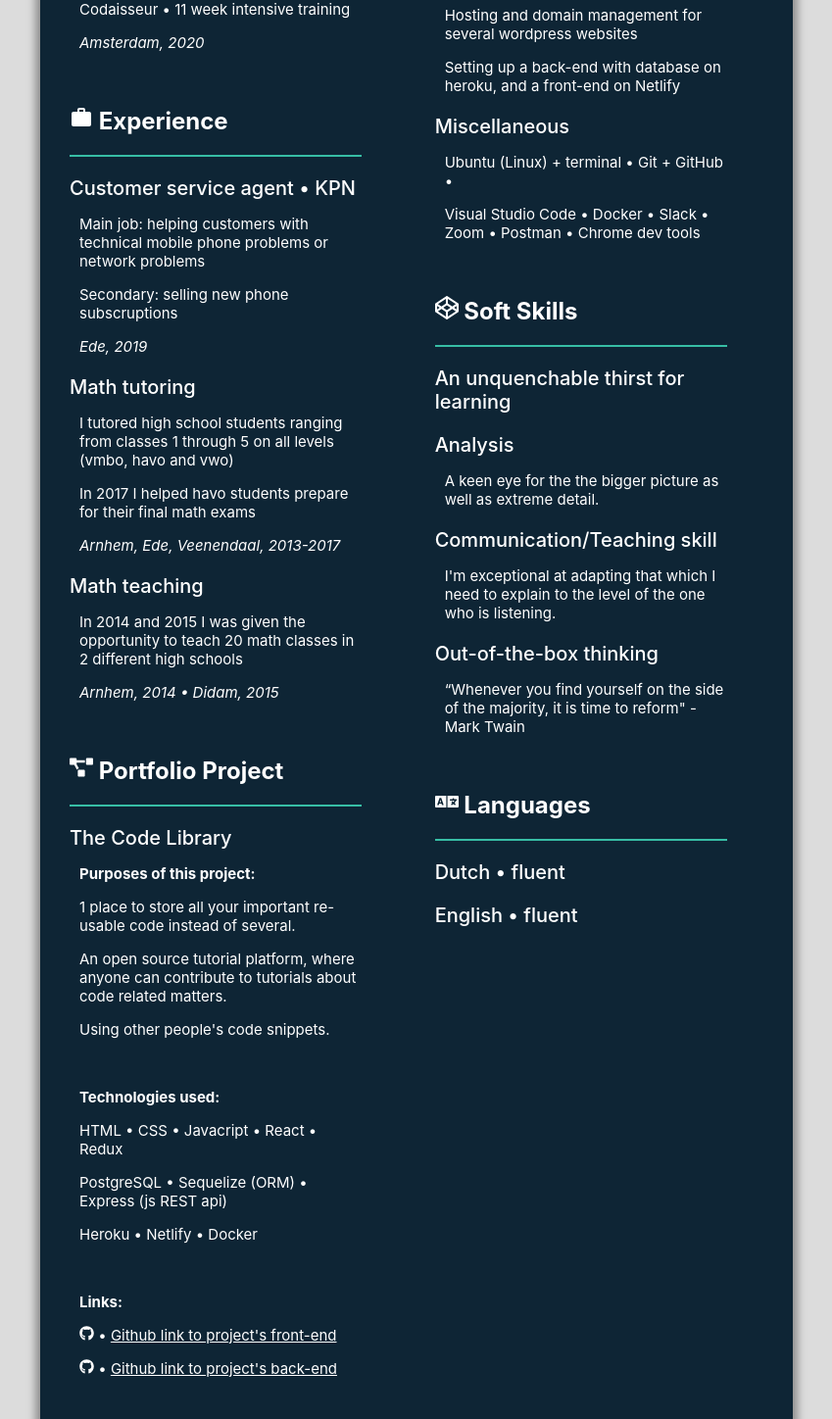
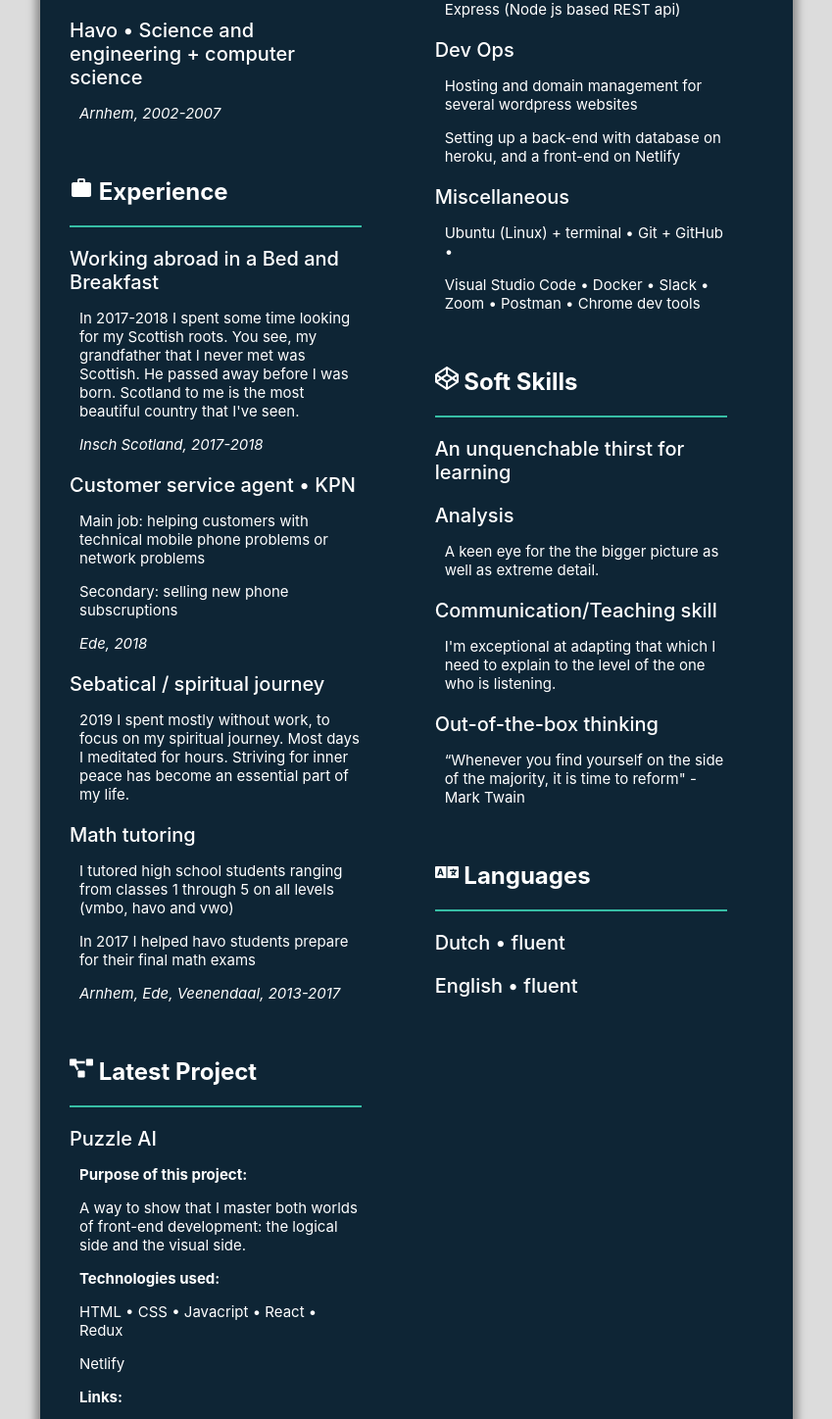
Before and after one commit to colinstringer/portfolio-website, a React (Create React App) app: page /resume in a window 1280 px wide. Shown: the part 902-2350 px from the top of the page at 98% size, without its empty margins (215-1064 px from the left). Built offline with nearby package versions, Linux system fonts and the light colour scheme.

Commit message:
changed portf proj to latest app. added some missing info in cv

```diff
--- a/src/pages/Home/index.js
+++ b/src/pages/Home/index.js
@@ -26,18 +26,18 @@
         </a>
       </div>
       <div className="card card4">
-        <h3>Portfolio project</h3>
+        <h3>My latest project</h3>
         <div className="project">
           <a
             className="code"
-            href="https://github.com/colinstringer/portfolio-website/projects/1"
+            href="https://github.com/colinstringer/puzzle"
             target="_blank"
             rel="noopener noreferrer"
           >
             <FaGithub /> code
           </a>
           <a
-            href="https://the-code-library.netlify.app/"
+            href="https://colins-puzzle.netlify.app/"
             className="demo"
             target="_blank"
             rel="noopener noreferrer"
--- a/src/pages/Resume/index.js
+++ b/src/pages/Resume/index.js
@@ -9,7 +9,8 @@
 } from "react-icons/fa";
 import { FiPhone, FiBook } from "react-icons/fi";
 import { GoMail } from "react-icons/go";
-import { MdWork } from "react-icons/md";
+import { TiCalendar } from "react-icons/ti";
+import { MdWork, MdLocationCity } from "react-icons/md";
 
 function resume() {
   return (
@@ -20,6 +21,12 @@
             <h1>Colin Stringer</h1>
             <h2>Junior full stack web developer</h2>
             <br />
+            <p>
+              <MdLocationCity /> • Ede, Gelderland
+            </p>
+            <p>
+              <TiCalendar /> • Date of birth: 1st of April 1991
+            </p>
             <p>
               <FiPhone /> • 06-3438-1491
             </p>
@@ -49,7 +56,11 @@
           </div>
           <div className="header-image">
             <br />
-            <img src="https://i.ibb.co/DV0MxMw/profile-pic.jpg" alt="profile pic" width="180px" />
+            <img
+              src="https://i.ibb.co/DV0MxMw/profile-pic.jpg"
+              alt="profile pic"
+              width="180px"
+            />
           </div>
         </div>
         <div className="body">
@@ -58,26 +69,42 @@
               <FiBook /> Education{" "}
             </h2>
             <hr />
-            <h3>Havo • Science and engineering + computer science</h3>
-            <p style={{ fontStyle: "italic" }}>Arnhem, 2002-2007</p>
+            <h3>Full stack web development bootcamp</h3>
+            <p>Codaisseur • 11 week intensive training</p>
+            <p style={{ fontStyle: "italic" }}>Amsterdam, 2020</p>
             <h3>HBO Computer Science • Propedeuse</h3>
             <p>Avans hogeschool • cum laude (average grade 8.8)</p>
             <p style={{ fontStyle: "italic" }}>Den Bosch, 2016-2017</p>
-            <h3>Full stack web development bootcamp</h3>
-            <p>Codaisseur • 11 week intensive training</p>
-            <p style={{ fontStyle: "italic" }}>Amsterdam, 2020</p>
+            <h3>Havo • Science and engineering + computer science</h3>
+            <p style={{ fontStyle: "italic" }}>Arnhem, 2002-2007</p>
             <br />
             <h2>
               <MdWork /> Experience
             </h2>
             <hr />
+
+            <h3>Working abroad in a Bed and Breakfast</h3>
+            <p>
+              In 2017-2018 I spent some time looking for my Scottish roots. You
+              see, my grandfather that I never met was Scottish. He passed away
+              before I was born. Scotland to me is the most beautiful country
+              that I've seen.
+            </p>
+            <p style={{ fontStyle: "italic" }}>Insch Scotland, 2017-2018</p>
+
             <h3>Customer service agent • KPN</h3>
             <p>
               Main job: helping customers with technical mobile phone problems
               or network problems
             </p>
             <p>Secondary: selling new phone subscruptions</p>
-            <p style={{ fontStyle: "italic" }}>Ede, 2019</p>
+            <p style={{ fontStyle: "italic" }}>Ede, 2018</p>
+            <h3>Sebatical / spiritual journey</h3>
+            <p>
+              2019 I spent mostly without work, to focus on my spiritual
+              journey. Most days I meditated for hours. Striving for inner peace
+              has become an essential part of my life.
+            </p>
             <h3>Math tutoring</h3>
             <p>
               I tutored high school students ranging from classes 1 through 5 on
@@ -89,53 +116,29 @@
             <p style={{ fontStyle: "italic" }}>
               Arnhem, Ede, Veenendaal, 2013-2017
             </p>
-            <h3>Math teaching</h3>
-            <p>
-              In 2014 and 2015 I was given the opportunity to teach 20 math
-              classes in 2 different high schools
-            </p>
-            <p style={{ fontStyle: "italic" }}>Arnhem, 2014 • Didam, 2015</p>
             <br />
             <h2>
-              <FaProjectDiagram /> Portfolio Project
+              <FaProjectDiagram /> Latest Project
             </h2>
             <hr />
-            <h3>The Code Library</h3>
-            <p style={{ fontWeight: "bold" }}>Purposes of this project:</p>
+            <h3>Puzzle AI</h3>
+            <p style={{ fontWeight: "bold" }}>Purpose of this project:</p>
             <p>
-              1 place to store all your important re-usable code instead of
-              several.
+              A way to show that I master both worlds of front-end development:
+              the logical side and the visual side.
             </p>
-            <p>
-              An open source tutorial platform, where anyone can contribute to
-              tutorials about code related matters.
-            </p>
-            <p>Using other people's code snippets.</p>
-            <br />
             <p style={{ fontWeight: "bold" }}>Technologies used:</p>
             <p>HTML • CSS • Javacript • React • Redux</p>
-            <p>PostgreSQL • Sequelize (ORM) • Express (js REST api)</p>
-            <p>Heroku • Netlify • Docker</p>
-            <br />
+            <p>Netlify</p>
             <p style={{ fontWeight: "bold" }}>Links:</p>
             <p>
               <FaGithub /> •{" "}
               <a
-                href="https://github.com/colinstringer/code-library-client"
+                href="https://github.com/colinstringer/puzzle"
                 target="_blank"
                 rel="noopener noreferrer"
               >
-                Github link to project's front-end
-              </a>
-            </p>
-            <p>
-              <FaGithub /> •{" "}
-              <a
-                href="https://github.com/colinstringer/code-library-server"
-                target="_blank"
-                rel="noopener noreferrer"
-              >
-                Github link to project's back-end
+                Github link to project
               </a>
             </p>
           </div>
```
